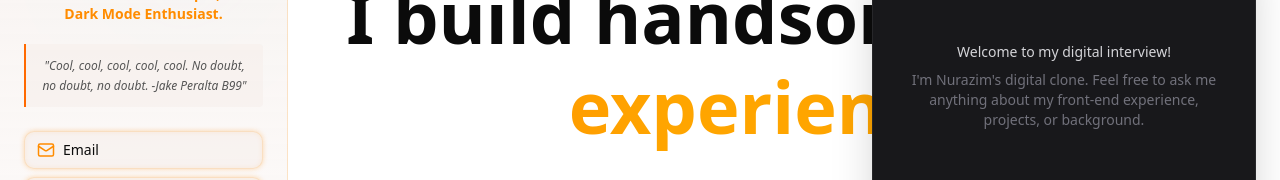
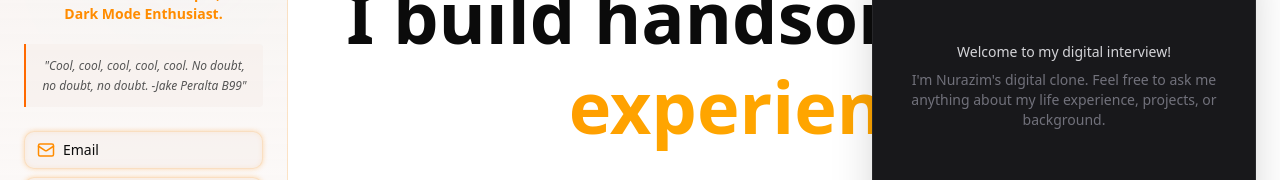
Before and after one commit to NurazimRoizan/NurazimRoizan.github.io, a Next.js app: page / in a window 1280 px wide. Both pictures are taken after a click on the button "Interview me digitally". Shown: the part 272-452 px from the top of the page. Built offline with nearby package versions, Linux system fonts and the light colour scheme.

Commit message:
fix: adjust welcome message wording to 'life experience'

```diff
--- a/components/chat-widget.tsx
+++ b/components/chat-widget.tsx
@@ -102,7 +102,7 @@ export default function ChatWidget() {
             {messages.length === 0 && (
               <div className="text-center text-zinc-500 mt-10 px-4">
                 <p className="text-sm font-medium text-zinc-300">Welcome to my digital interview!</p>
-                <p className="text-sm mt-2">I'm Nurazim's digital clone. Feel free to ask me anything about my front-end experience, projects, or background.</p>
+                <p className="text-sm mt-2">I'm Nurazim's digital clone. Feel free to ask me anything about my life experience, projects, or background.</p>
               </div>
             )}
 
```
